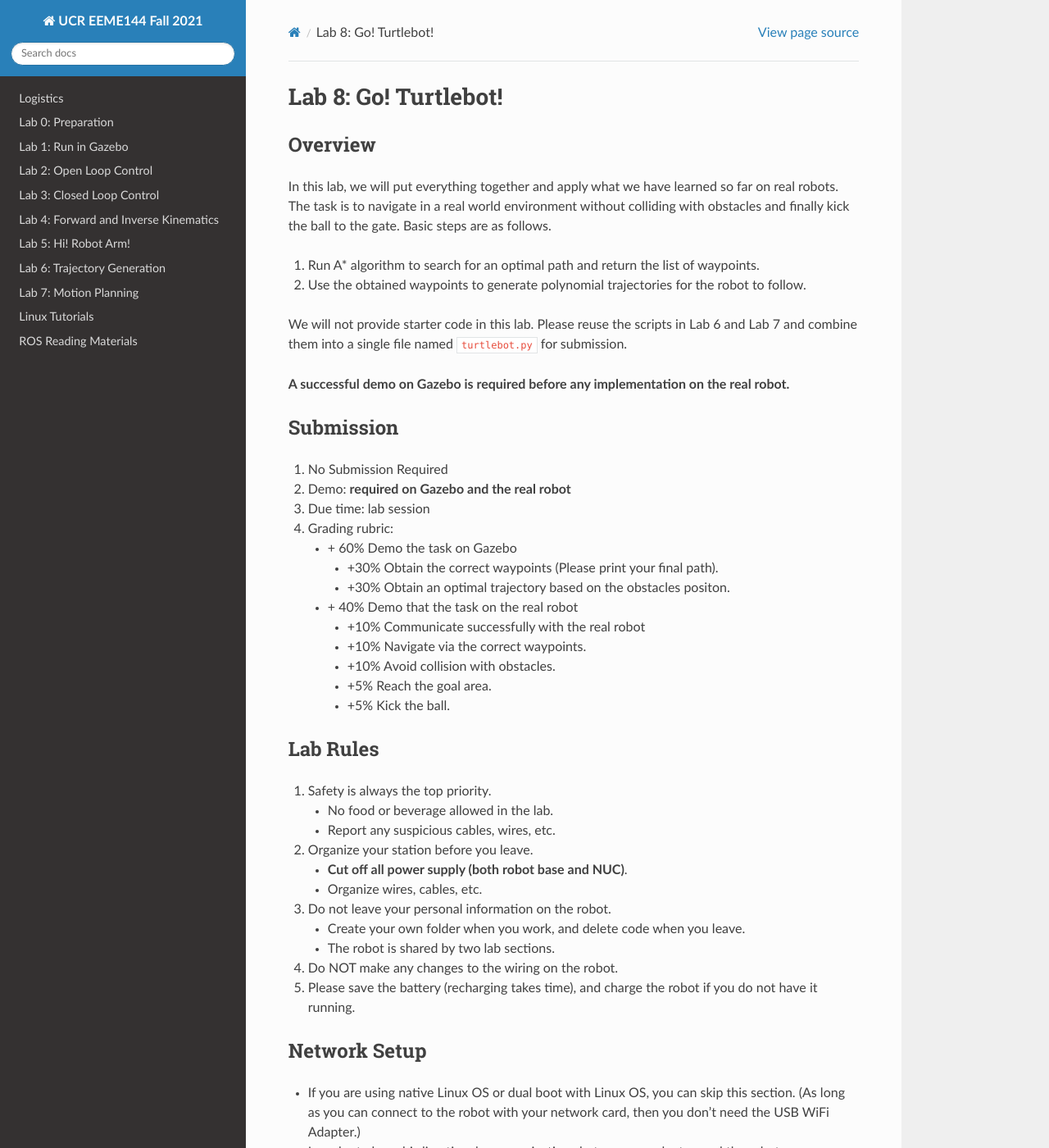
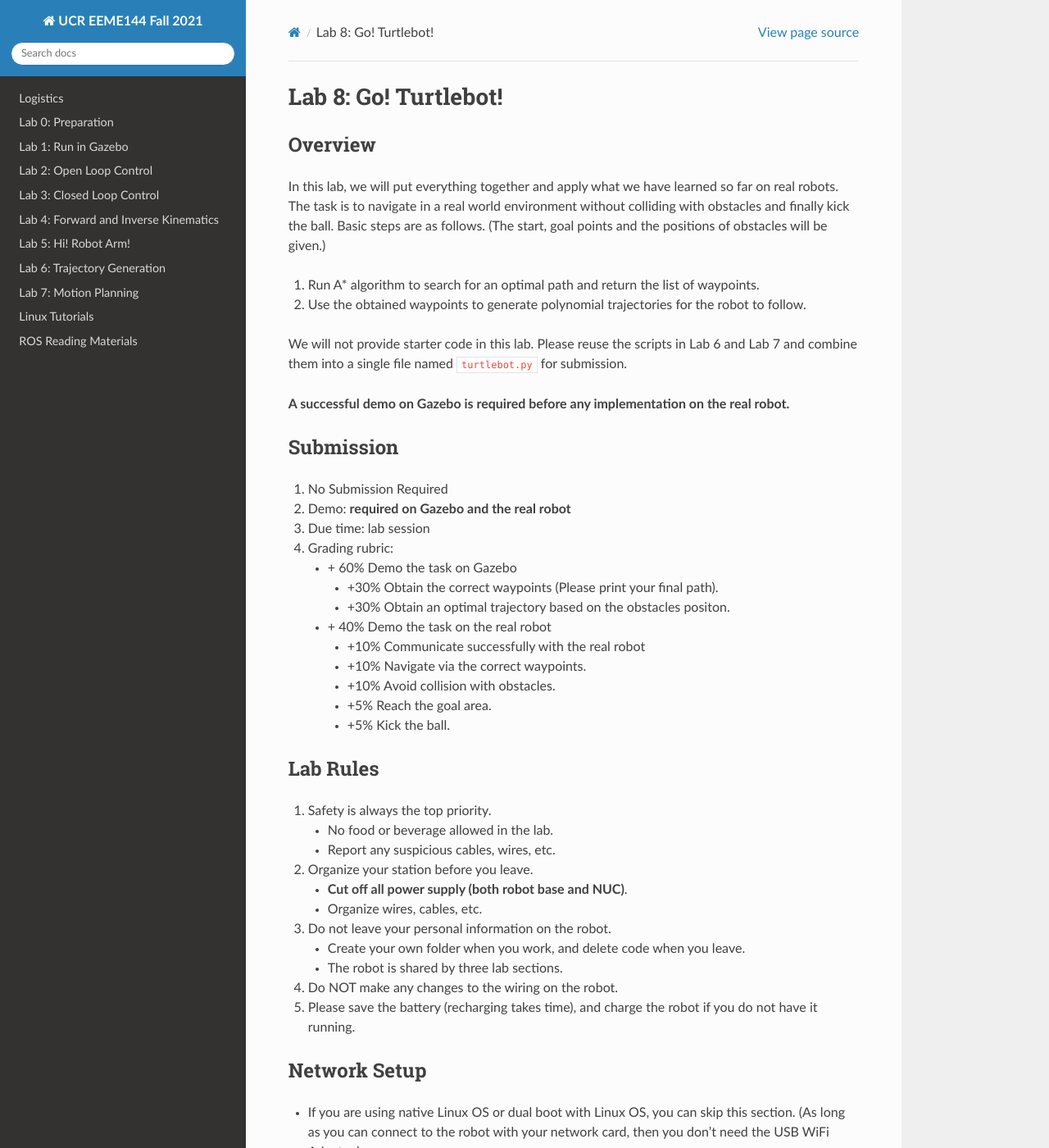
Before and after one commit to UCR-Robotics/ee144, a Sphinx documentation site: the page built from docs/lab8.rst, in a window 1280 px wide and 1400 px high. Shown: the whole window at 82% size. Built offline with Sphinx 7.4.7 and the Read the Docs theme 2.0.0, drawn with Linux system fonts in a browser that asks for light colours; some of the changed text lies outside the part shown.

Commit message:
Update lab8.rst

```diff
--- a/docs/lab8.rst
+++ b/docs/lab8.rst
@@ -7,7 +7,8 @@ Overview
 In this lab, we will put everything together and apply what we have learned so far
 on real robots.
 The task is to navigate in a real world environment without colliding with obstacles
-and finally kick the ball to the gate. Basic steps are as follows.
+and finally kick the ball. Basic steps are as follows.
+(The start, goal points and the positions of obstacles will be given.)
 
 #. Run A* algorithm to search for an optimal path and return the list of waypoints.
 #. Use the obtained waypoints to generate polynomial trajectories for the robot to follow.
@@ -35,7 +36,7 @@ Submission
 
       -  \+30% Obtain the correct waypoints (Please print your final path).
       -  \+30% Obtain an optimal trajectory based on the obstacles positon.
-   -  \+ 40%  Demo that the task on the real robot
+   -  \+ 40%  Demo the task on the real robot
 
       -  \+10% Communicate successfully with the real robot
       -  \+10% Navigate via the correct waypoints.
@@ -59,7 +60,7 @@ Lab Rules
 #. Do not leave your personal information on the robot.
 
    - Create your own folder when you work, and delete code when you leave.
-   - The robot is shared by two lab sections.
+   - The robot is shared by three lab sections.
 
 #. Do NOT make any changes to the wiring on the robot.
 
```
Also changed, not shown: other parts of docs/lab8.rst (+1 -1 lines).
